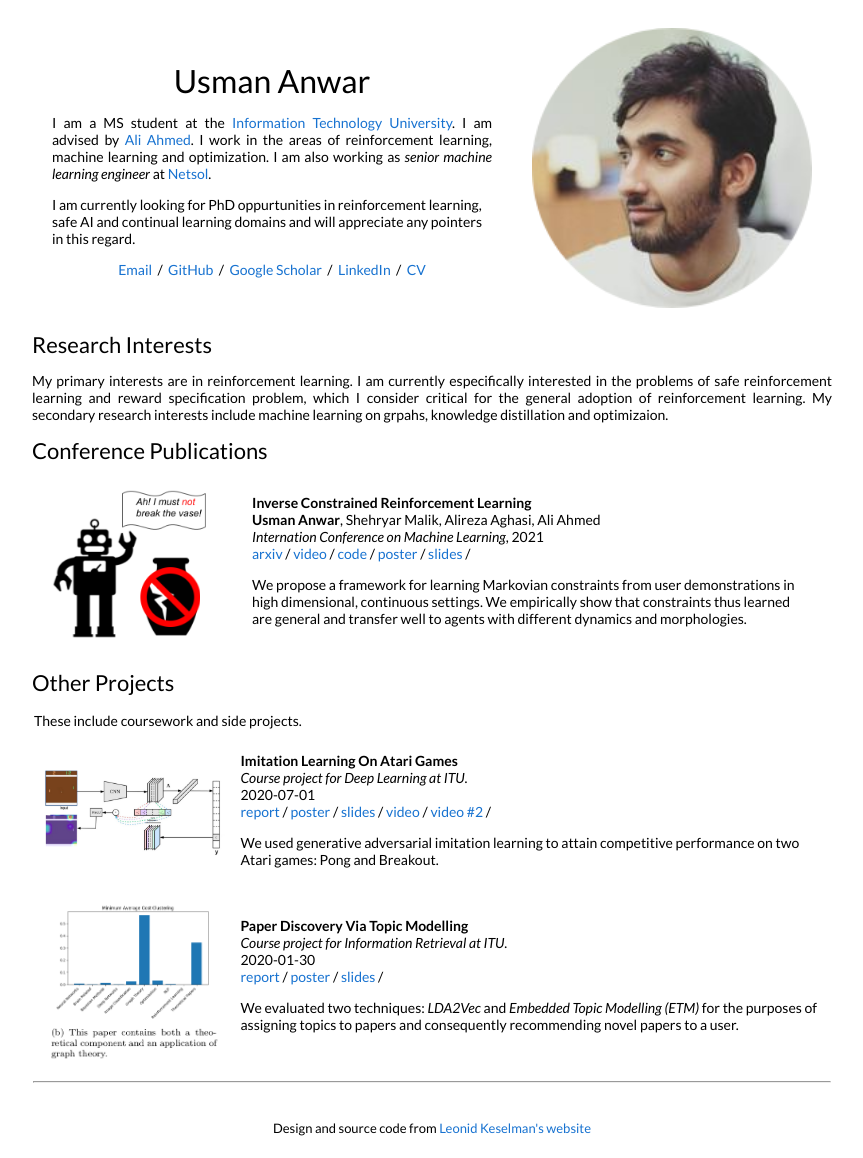
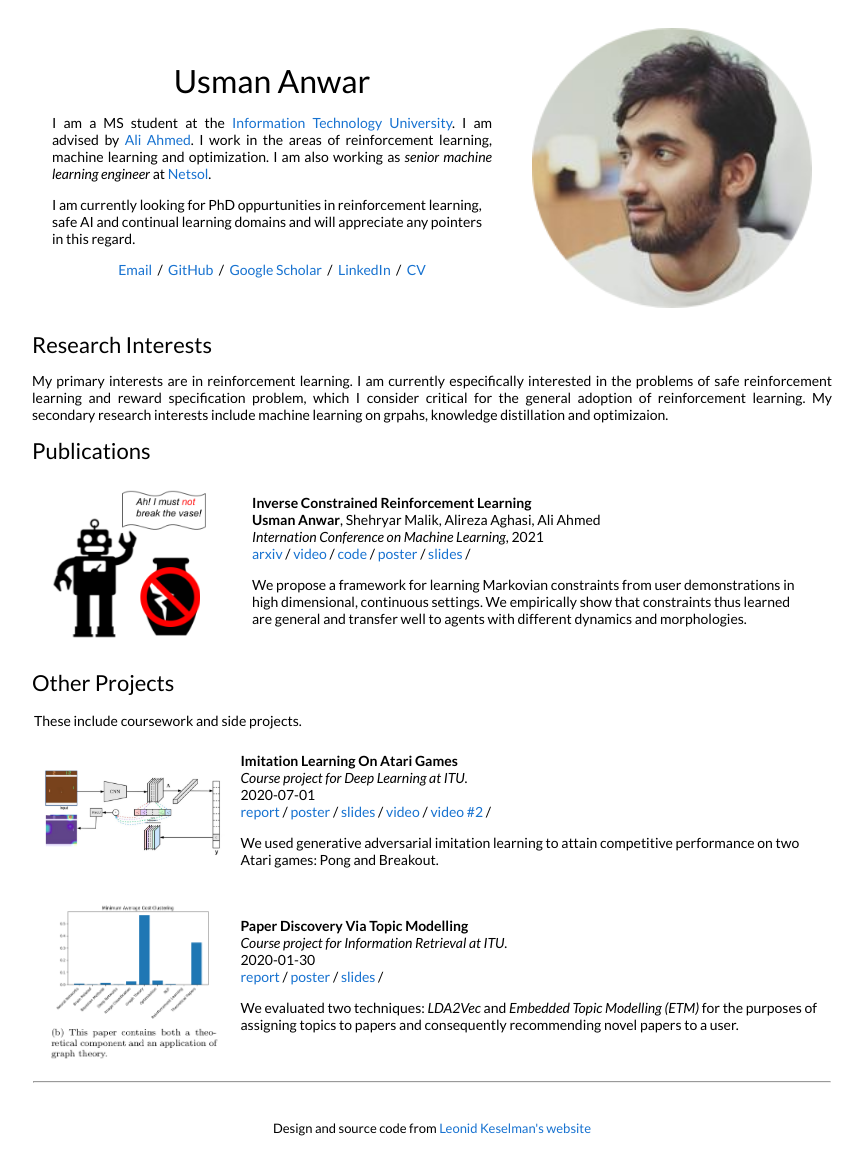
Before and after one commit to uzman-anwar/uzman-anwar.github.io, a Jekyll site: the page built from _posts/research/2021-06-01-ICRL.markdown, in a window 1280 px wide. Shown: the whole page, without its empty margins (208-1071 px from the left). Built offline with Jekyll 4.4.1, drawn with Linux system fonts in a browser that asks for light colours.

Commit message:
Fixing bug

```diff
--- a/_layouts/default.html
+++ b/_layouts/default.html
@@ -53,7 +53,7 @@
 
 
 
-        <h2>Conference Publications</h2>
+        <h2>Publications</h2>
         <table style="width:100%;border:0px;border-spacing:0px;border-collapse:separate;margin-right:auto;margin-left:auto;">
           <tr>
             <td style="width:100%;vertical-align:middle">
@@ -64,7 +64,7 @@
 
           {% for post in site.posts %}
           {% for cat in post.categories %}
-          {% if cat == 'research' %}
+          {% if cat == 'conference' %}
           <tr>
             <td style="padding:2.5%;width:25%;vertical-align:middle;min-width:120px">
               <img src="{{post.image}}" alt="project1 image" style="width:auto; height:auto; max-width:100%;" />
--- a/_posts/research/2021-06-01-ICRL.markdown
+++ b/_posts/research/2021-06-01-ICRL.markdown
@@ -3,7 +3,7 @@ layout: post
 title:  "Inverse Constrained Reinforcement Learning"
 date:   2021-05-31 14:30:00
 image: /papers/ICRL/image.png
-categories: research
+categories: conference
 author: "Usman Anwar"
 authors: "<strong>Usman Anwar</strong>, Shehryar Malik, Alireza Aghasi, Ali Ahmed"
 venue: "Internation Conference on Machine Learning"
```
